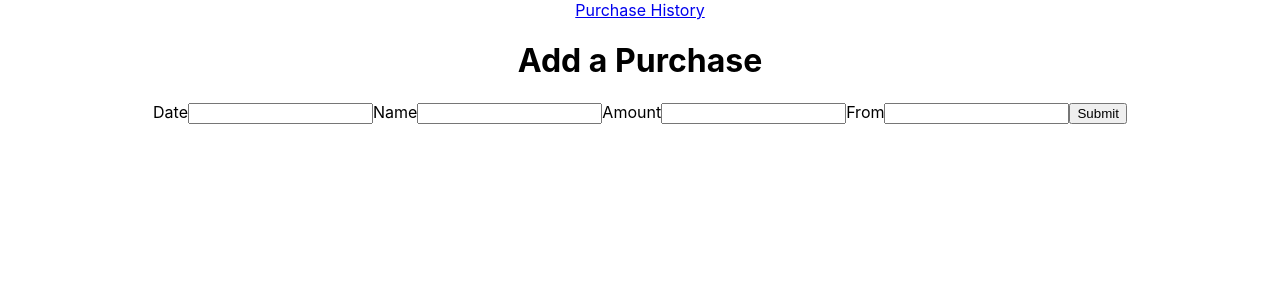
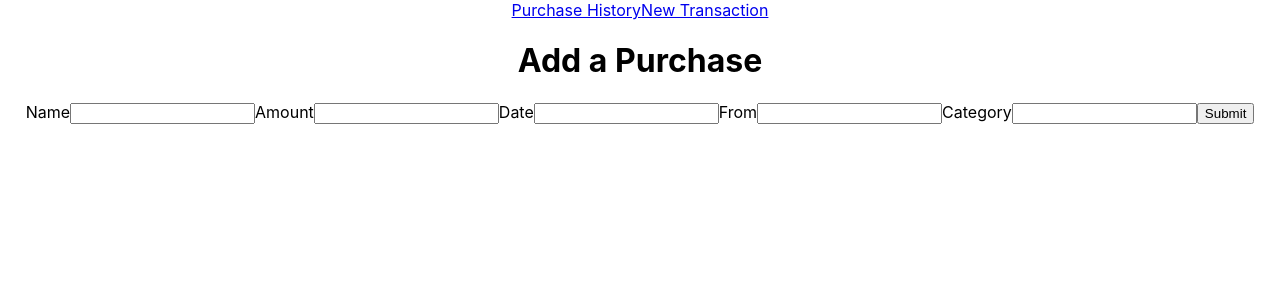
Before and after one commit to EmaleeSoto/emalees-budgeting-app-project, a React (Create React App) app: page /purchases/newpurchase in a window 1280 px wide. Shown: the top 300 px of the page. Built offline with nearby package versions, Linux system fonts and the light colour scheme; no server answers.

Commit message:
Form adds new purchase to array, and is clickable

```diff
--- a/src/Components/Nav.js
+++ b/src/Components/Nav.js
@@ -5,6 +5,7 @@ export default function () {
   return (
     <div>
       <Link to="/purchases">Purchase History</Link>
+      <Link to="/purchases/newpurchase">New Transaction</Link>
     </div>
   );
 }
--- a/src/Components/NewForm.js
+++ b/src/Components/NewForm.js
@@ -1,25 +1,51 @@
+import { useState } from "react";
 import { Navigate, useNavigate } from "react-router-dom";
 import axios from "axios";
 import React from "react";
+const API = process.env.REACT_APP_API_URL;
 
 export default function () {
   const navigate = useNavigate();
+  const [purchase, setPurchase] = useState({
+    name: "",
+    amount: 0,
+    date: "",
+    from: "",
+    category: "",
+  });
+
+  const handleTextChange = (event) => {
+    setPurchase({
+      ...purchase,
+      [event.target.id.toLowerCase()]: event.target.value,
+    });
+  };
 
   const handleSubmit = (event) => {
     event.preventDefault();
+    axios
+      .post(`${API}/purchases`, purchase)
+      .then(() => {
+        navigate("/purchases");
+      })
+      .catch((err) => {
+        console.warn(err);
+      });
   };
   return (
     <div>
-      <form>
+      <form onSubmit={handleSubmit}>
+        <label htmlFor="name">Name</label>
+        <input type="text" id="name" onChange={handleTextChange} />
+        <label htmlFor="amount">Amount</label>
+        <input type="number" id="amount" onChange={handleTextChange} />
         <label htmlFor="date">Date</label>
-        <input type="text" id="date" />
-        <label htmlFor="name">Name</label>
-        <input type="text" id="name" />
-        <label htmlFor="amount">Amount</label>
-        <input type="number" id="amount" />
+        <input type="text" id="date" onChange={handleTextChange} />
         <label htmlFor="from">From</label>
-        <input type="text" id="from" />
-        <input type="submit"></input>
+        <input type="text" id="from" onChange={handleTextChange} />
+        <label htmlFor="category">Category</label>
+        <input type="text" id="category" onChange={handleTextChange} />
+        <input type="submit" />
       </form>
     </div>
   );
--- a/src/Components/Purchase.js
+++ b/src/Components/Purchase.js
@@ -6,7 +6,7 @@ export default function Purchase({ purchase, index }) {
     <tr>
       <td>{purchase.date}</td>
       <td>
-        <Link to={`/purchases/${index}`}>{purchase.item_name}</Link>
+        <Link to={`/purchases/${index}`}>{purchase.name}</Link>
       </td>
       <td>{purchase.amount}</td>
     </tr>
--- a/src/Components/PurchaseDetails.js
+++ b/src/Components/PurchaseDetails.js
@@ -24,12 +24,12 @@ export default function PurchaseDetails() {
 
   return (
     <div>
-      <h4>{`"${purchase.item_name}" Charge --- Type: ${purchase.category}`}</h4>
+      <h4>{`"${purchase.name}" Charge --- Type: ${purchase.category}`}</h4>
       <p>{`Amount Paid: ${purchase.amount}`}</p>
       <p>{`Charged by "${purchase.from}" on ${purchase.date}`}</p>
       <button
         onClick={handleDelete}
-      >{`Delete ${purchase.item_name} from History`}</button>
+      >{`Delete ${purchase.name} from History`}</button>
     </div>
   );
 }
```
